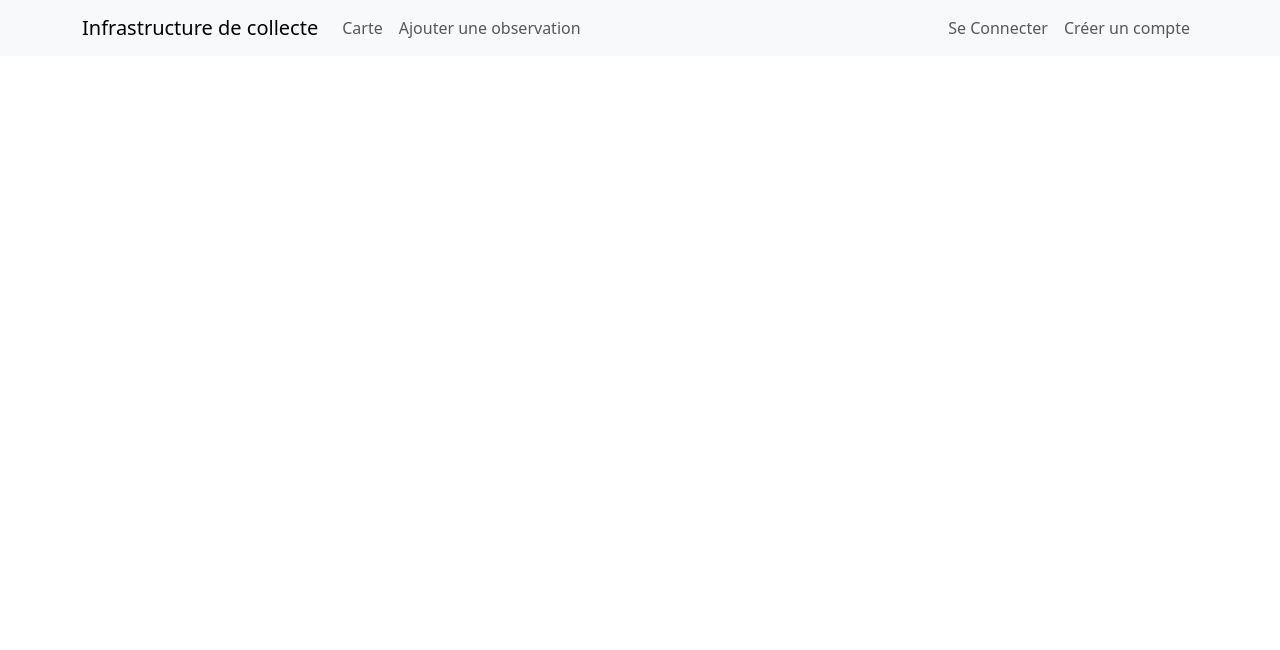
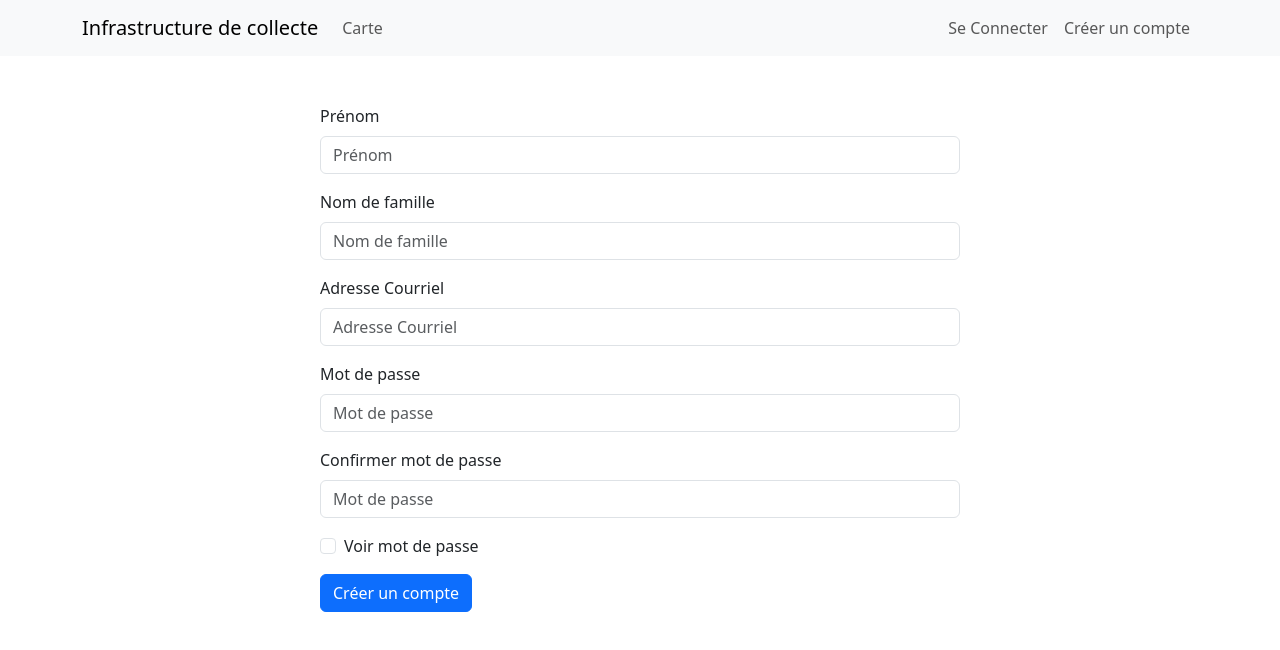
Before and after one commit to maximbarbe/IFT3225-Infrastructure-de-collecte, a React (Vite) app in the folder client/: page /register in a window 1280 px wide. Shown: the top 650 px of the page. Built offline with nearby package versions, Linux system fonts and the light colour scheme.

Commit message:
Ajout du fonctionnement de Log in et cacher/faire apparaitre les boutons selon si quelqu'un est logged in

```diff
--- a/client/components/Header.jsx
+++ b/client/components/Header.jsx
@@ -21,13 +21,14 @@ export default function Header() {
         <Navbar.Collapse id="responsive-navbar-nav">
           <Nav className="me-auto">
             <Nav.Link as={Link} to="/" className="btn btn-primary">Carte</Nav.Link>
-            <Nav.Link as={Link} to="/observation" className="btn btn-primary">Ajouter une observation</Nav.Link>
+            {user && <Nav.Link as={Link} to="/observation" className="btn btn-primary">Ajouter une observation</Nav.Link>}
+
           </Nav>
           <Nav>
-            <Nav.Link as={Link} to="/connection" className="btn btn-primary">Se Connecter</Nav.Link>
-            <Nav.Link as={Link} to="/compte" className="btn btn-primary">
-              Créer un compte
-            </Nav.Link>
+
+            {!user && <Nav.Link as={Link} to="/connection" className="btn btn-primary">Se Connecter</Nav.Link>}
+            {!user && <Nav.Link as={Link} to="/register" className="btn btn-primary"> Créer un compte</Nav.Link>}
+            {user && <Nav.Link as={Link} to="/" className="btn btn-primary" onClick={() => setUser(null)}> Se déconnecter</Nav.Link>}
           </Nav>
         </Navbar.Collapse>
       </Container>
--- a/client/pages/AccountCreation.jsx
+++ b/client/pages/AccountCreation.jsx
@@ -12,6 +12,7 @@ export default function AccountCreation() {
     // Les hooks doivent etre appeles dans le composant, pas au niveau du module
     async function submitForm(event) {
         event.preventDefault();
+
         const data = new FormData(event.target);
         if (data.get("password") !== data.get("passwordConfirmed")) {
             setError("Les mots de passe ne correspondent pas.");
@@ -20,9 +21,7 @@ export default function AccountCreation() {
         setError("");
         try {
             setDisabled(true);
-            console.log("hey")
             const response = await postNewUser(Object.fromEntries(data.entries()));
-            console.log("hey")
             setError("")
             setSuccess("Le compte a été créé avec succès!")
         } catch (e) {
--- a/client/pages/Connection.jsx
+++ b/client/pages/Connection.jsx
@@ -1,18 +1,38 @@
 import { useState } from 'react';
 import Button from 'react-bootstrap/Button';
 import Form from 'react-bootstrap/Form';
+import { useAppContext } from '../context/AppContext';
+import { loginUser } from '../services/users';
+import { useNavigate } from "react-router-dom";
 
-function submitForm(event) {
-    event.preventDefault();
-    event.stopPropagation();
-    const data = new FormData(event.target);
-    console.log(data.get("email"));
-}
 
 // https://react-bootstrap.netlify.app/docs/forms/overview/
 export default function Connection() {
+    const [error, setError] = useState("")
+    const [type, setType] = useState("password")
+    const [disabled, setDisabled] = useState(false)
+    const {user, setUser} = useAppContext();
+    const navigate = useNavigate();
 
-    const [type, setType] = useState("password")
+
+    async function submitForm(event) {
+        event.preventDefault();
+
+        const data = new FormData(event.target);
+        console.log(data.get("email"));
+        try {
+            setDisabled(true);
+            const response = await loginUser(Object.fromEntries(data.entries()));
+            setUser({token: response.token, ...response.user})
+            setError("")
+            navigate("/")
+        } catch (e) {
+            setError(e.message)
+        } finally {
+            setDisabled(false)
+        }
+    }
+
 
 
     return (
@@ -31,7 +51,12 @@ export default function Connection() {
         <Form.Group className="mb-3" controlId="formBasicCheckbox">
             <Form.Check type="checkbox" label="Voir mot de passe" onClick={() => {setType(prev => (prev === "password" ? "text" : "password"))}}/>
         </Form.Group>
-        <Button variant="primary" type="submit">
+        {error && (
+        <p className="text-danger">
+            {error}
+        </p>)
+        }
+        <Button variant="primary" disabled={disabled} type="submit">
             Se connecter
         </Button>
     </Form>
--- a/client/services/users.js
+++ b/client/services/users.js
@@ -3,3 +3,7 @@ import callApi from "./apiCaller";
 export async function postNewUser(userData) {
     return callApi("/users/register", "POST", { "Content-Type": "application/json" }, JSON.stringify({firstName: userData.firstName, lastName: userData.lastName, email: userData.email, password: userData.password, confirmedPassword: userData.passwordConfirmed}));
 }
+
+export function loginUser(userData) {
+    return callApi("/users/login", "POST", { "Content-Type": "application/json" }, JSON.stringify({email: userData.email, password: userData.password}))
+}
--- a/client/src/App.jsx
+++ b/client/src/App.jsx
@@ -16,7 +16,7 @@ function App() {
         <Routes>
           <Route path="/" element={<Map />} />
           <Route path="/connection" element={<Connection />} />
-          <Route path="/compte" element={<AccountCreation />} />
+          <Route path="/register" element={<AccountCreation />} />
           <Route path="/observation" element={<Observation />} />
           <Route path="/view/:location" element={<DetailedView />} />
         </Routes>
```
Also changed, not shown: 2 other files (tests, documents, lock files or other folders).
